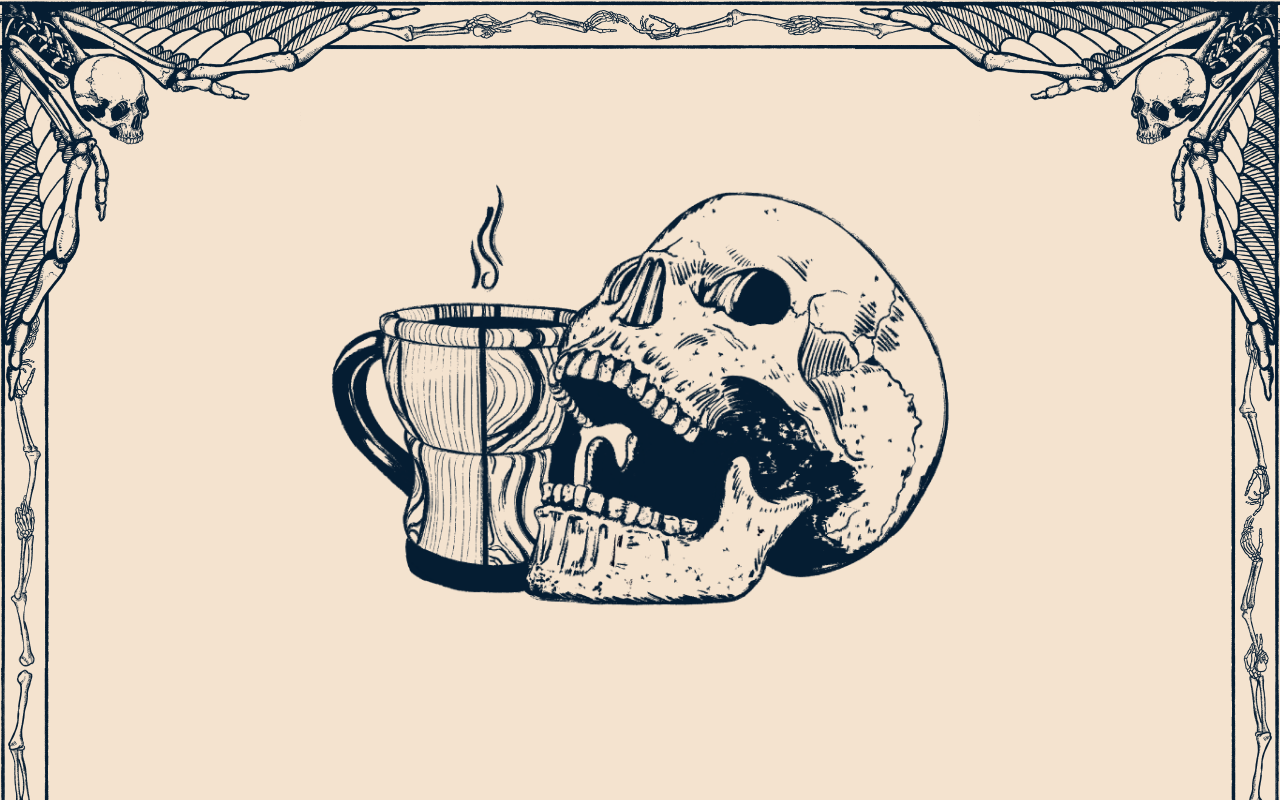
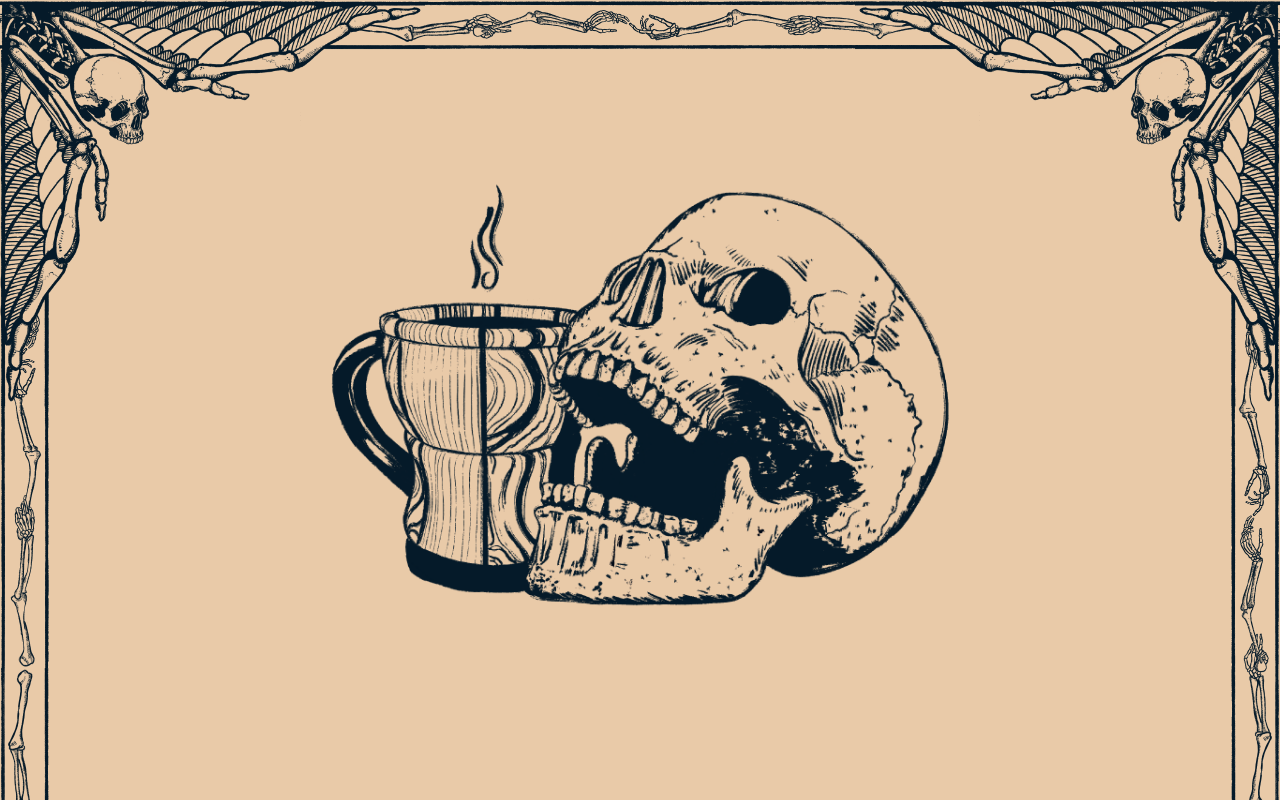
Before and after one commit to ZacharieMcGee/skeetersdevjourney.github.io, a plain HTML site: page index.html in a window 1280 px wide. Shown: the top 800 px of the page. Drawn offline with Linux system fonts and the light colour scheme.

Commit message:
overlay blend mode theme test

```diff
--- a/index.html
+++ b/index.html
@@ -15,6 +15,7 @@
   <img class="brdr-tl" src="/img/brdr-tr.png" alt>
   <img class="brdr-tr" src="/img/brdr-tr.png" alt>
   <img class="landing-img" src="/img/landing-img.png" alt>
+  <div class="overlay-invert"></div>
   <!--
   <button class="home-btn">
     <div class="btn-content">
--- a/scss/util/_variables.scss
+++ b/scss/util/_variables.scss
@@ -91,6 +91,14 @@ img {
 .landing-img {
   max-width: 50%;
   caret-color: transparent;
+}
+
+.overlay-invert {
+  position: absolute;
+  width: 100%;
+  height: 3100px;
+  background-color: $color-bg;
+  mix-blend-mode: multiply;
 }
 
 ////////////////////////////////////////////////////////
```
Also changed, not shown: css/style.css, 1 other file.
